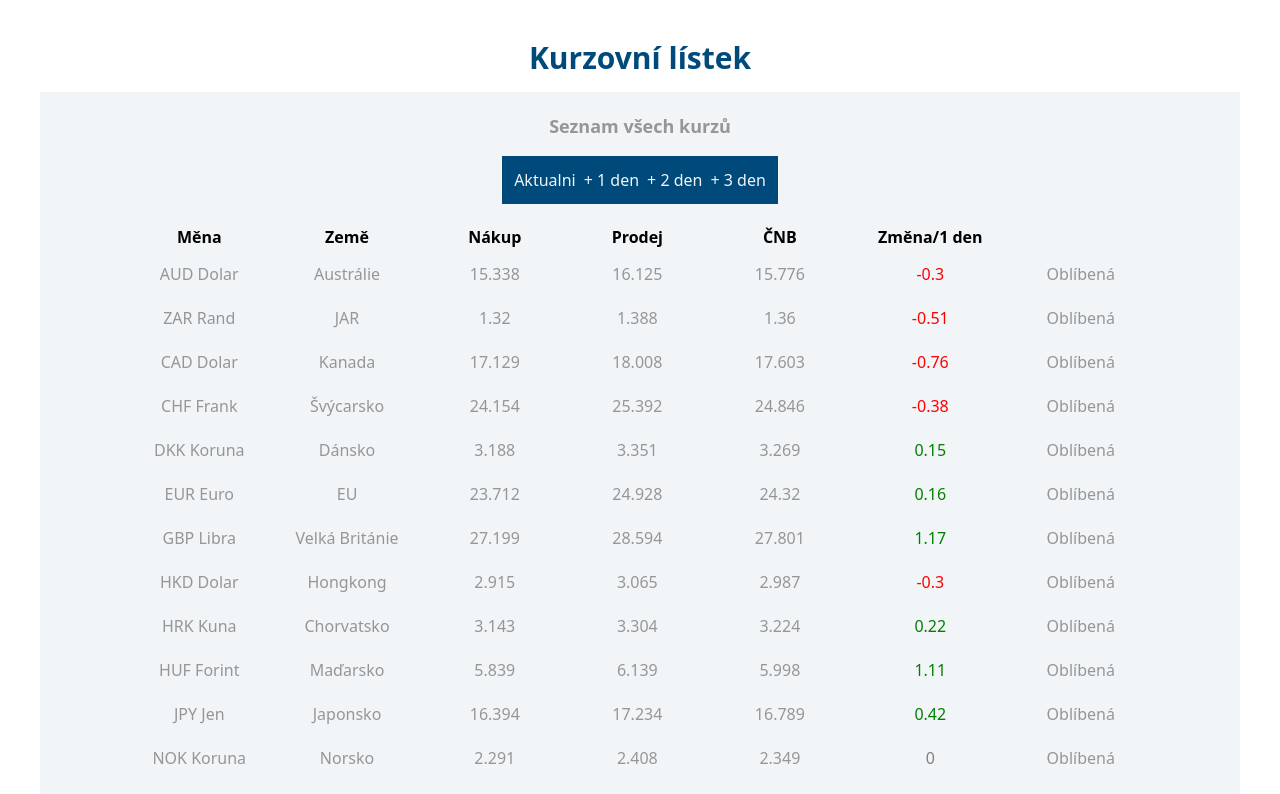
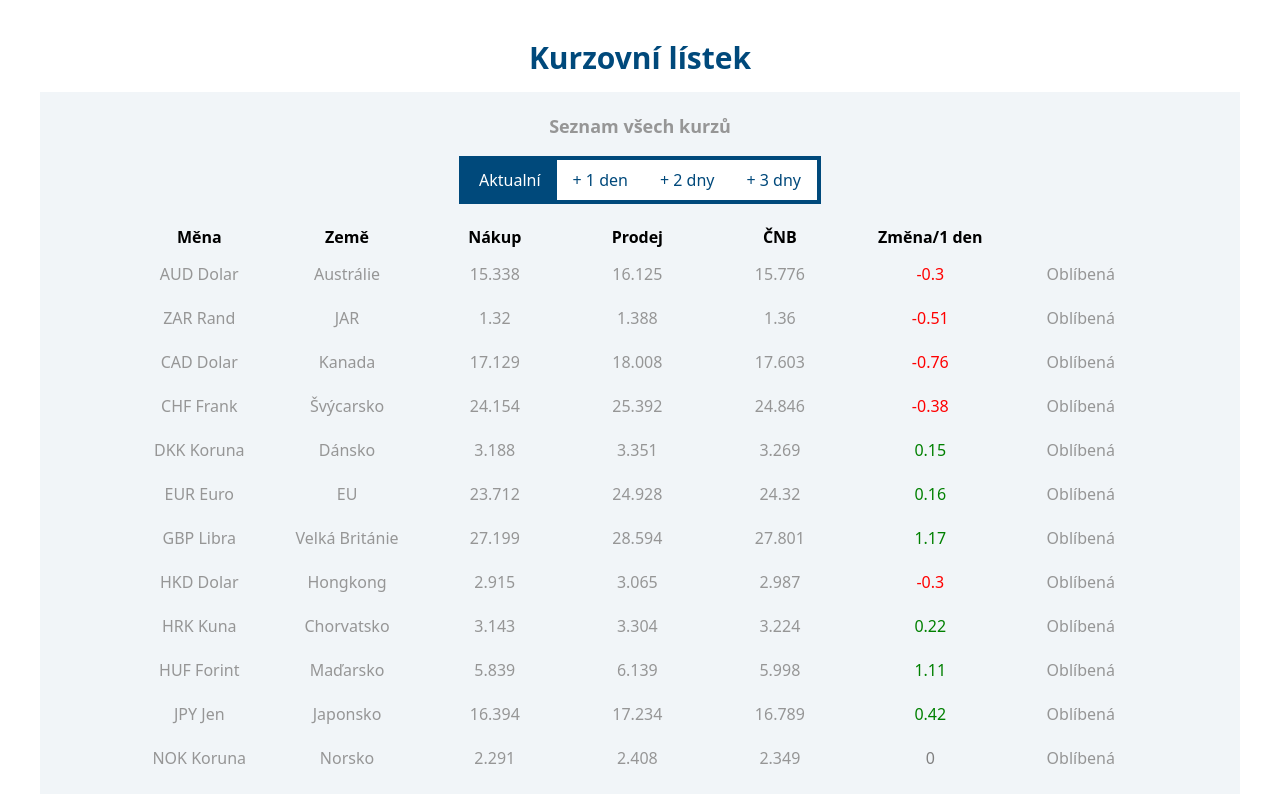
Before and after one commit to mrtnprzk/cs-kurzovni-listek, a Next.js app: page / in a window 1280 px wide. Shown: the top 794 px of the page. Built offline with nearby package versions, Linux system fonts and the light colour scheme.

Commit message:
[ADD] FavoriteDataProvider & GenericDaySelecter

```diff
--- /dev/null
+++ b/src/components/GenericDaySelector.tsx
@@ -0,0 +1,36 @@
+import { FC } from "react";
+
+interface GenericDaySelectorProps<T> {
+    objectWithValues: T;
+    estimatedDay: number;
+    setEstimatedDay: (index: number) => void;
+}
+
+const GenericDaySelector: FC<GenericDaySelectorProps<Record<string, string>>> = ({
+    objectWithValues,
+    estimatedDay,
+    setEstimatedDay,
+}): JSX.Element => {
+    return (
+        <div className="flex border-4 border-darkBlue text-lightGrey ">
+            {Object?.entries(objectWithValues).map(([key, value], i) => {
+                const selectedDay = estimatedDay === i;
+
+                const bgColor = selectedDay ? "bg-darkBlue " : "bg-white";
+                const textColor = selectedDay ? "text-white" : "text-darkBlue";
+
+                return (
+                    <button
+                        className={`${bgColor} ${textColor} py-2 px-4`}
+                        key={key}
+                        onClick={() => setEstimatedDay(i)}
+                    >
+                        {value}
+                    </button>
+                );
+            })}
+        </div>
+    );
+};
+
+export default GenericDaySelector;
--- /dev/null
+++ b/src/context/FavoriteDataContext.tsx
@@ -0,0 +1,38 @@
+import { createContext, FC, PropsWithChildren, useMemo } from "react";
+import { ExchangeData } from "@/global/types";
+import useLocalStorage from "@/hooks/useLocalStorage";
+
+interface FavoriteDataContextProps {
+    favoriteData: ExchangeData[];
+    addToFavorite: (exchangeItem: ExchangeData) => void;
+    removeFromFavorite: (exchangeItem: ExchangeData) => void;
+}
+
+const DEFAULT_DATA_CONTEXT_PROPS: FavoriteDataContextProps = {
+    favoriteData: [],
+    addToFavorite: () => [],
+    removeFromFavorite: () => [],
+};
+
+export const FavoriteDataContext = createContext<FavoriteDataContextProps>(DEFAULT_DATA_CONTEXT_PROPS);
+
+export const FavoriteDataProvider: FC<PropsWithChildren> = ({ children }) => {
+    const [favoriteData, setFavoriteData] = useLocalStorage<ExchangeData[]>("favorite", []);
+
+    const addToFavorite = (exchangeItem: ExchangeData) => {
+        //I put this here to be sure I cannot have two same objects in array
+        if (favoriteData.some((favItem) => favItem.shortName === exchangeItem.shortName)) return;
+
+        const arrayWithAddedItem = [...favoriteData, exchangeItem];
+        setFavoriteData(arrayWithAddedItem);
+    };
+
+    const removeFromFavorite = (exchangeItem: ExchangeData) => {
+        const arrayWithDeletedItem = favoriteData.filter((favItem) => favItem.shortName !== exchangeItem.shortName);
+        setFavoriteData(arrayWithDeletedItem);
+    };
+
+    const value = useMemo(() => ({ favoriteData, addToFavorite, removeFromFavorite }), [favoriteData]);
+
+    return <FavoriteDataContext.Provider value={value}>{children}</FavoriteDataContext.Provider>;
+};
--- a/src/global/types.ts
+++ b/src/global/types.ts
@@ -8,6 +8,13 @@ export type ExchangeData = {
     cnb: number;
 };
 
+export enum ExchangeForEstimatedDays {
+    CURRENT = "Aktualní",
+    PLUS_ONE = "+ 1 den",
+    PLUS_TWO = "+ 2 dny",
+    PLUS_THREE = "+ 3 dny",
+}
+
 export enum ExchangeTableHead {
     CURRENCY = "Měna",
     COUNTRY = "Země",
--- a/src/pages/_app.tsx
+++ b/src/pages/_app.tsx
@@ -2,6 +2,7 @@ import type { AppProps } from "next/app";
 import Head from "next/head";
 
 import { DataProvider } from "@/context/DataContext";
+import { FavoriteDataProvider } from "@/context/FavoriteDataContext";
 
 import "@/styles/globals.css";
 
@@ -12,7 +13,9 @@ export default function App({ Component, pageProps }: AppProps) {
                 <title>ČS - Kurzovní lístek</title>
             </Head>
             <DataProvider>
-                <Component {...pageProps} />
+                <FavoriteDataProvider>
+                    <Component {...pageProps} />
+                </FavoriteDataProvider>
             </DataProvider>
         </>
     );
--- a/src/pages/index.tsx
+++ b/src/pages/index.tsx
@@ -1,33 +1,26 @@
-import { useContext } from "react";
+import { useContext, useState } from "react";
 
 import { DataContext } from "@/context/DataContext";
-import useLocalStorage from "@/hooks/useLocalStorage";
-import { ExchangeData, ExchangeTableHead } from "@/global/types";
+import { FavoriteDataContext } from "@/context/FavoriteDataContext";
+import LayoutWithTitle from "@/components/LayoutWithTitle";
 import GenericTableHead from "@/components/GenericTableHead";
+import GenericDaySelector from "@/components/GenericDaySelector";
+import ExchangeTable from "@/components/ExchangeTable";
 import ExchangeTableBody from "@/components/ExchangeTableBody";
-import ExchangeTable from "@/components/ExchangeTable";
-import LayoutWithTitle from "@/components/LayoutWithTitle";
+import { ExchangeForEstimatedDays, ExchangeTableHead } from "@/global/types";
 
 export default function Home() {
     const { data, loading, error } = useContext(DataContext);
-    const [favoriteData, setFavoriteData] = useLocalStorage<ExchangeData[]>("favorite", []);
+    const { favoriteData, addToFavorite, removeFromFavorite } = useContext(FavoriteDataContext);
+    const [estimatedDay, setEstimatedDay] = useState(0);
 
-    const addToFavorite = (exchangeItem: ExchangeData) => {
-        //I put this here to be sure I cannot have two same objects in array
-        if (favoriteData.some((favItem) => favItem.shortName === exchangeItem.shortName)) return;
-
-        const arrayWithAddedItem = [...favoriteData, exchangeItem];
-        setFavoriteData(arrayWithAddedItem);
+    const selectEstimatedDay = (number: number) => {
+        setEstimatedDay(number);
     };
 
-    const removeFromFavorite = (exchangeItem: ExchangeData) => {
-        const arrayWithDeletedItem = favoriteData.filter((favItem) => favItem.shortName !== exchangeItem.shortName);
-        setFavoriteData(arrayWithDeletedItem);
-    };
-
-    // This can be a spinning loader or a skeleton loader for the table
-    // It is also possible to prefetch data on the server side using Next.js
     if (loading)
+        // This can be a spinning loader or a skeleton loader for the table
+        // It is also possible to prefetch data on the server side using Next.js
         return (
             <div className="flex justify-center items-center h-screen">
                 <h3 className="text-xl font-bold">Loading...</h3>
@@ -57,13 +50,11 @@ export default function Home() {
             )}
 
             <LayoutWithTitle title="Seznam všech kurzů" className="bg-lightGrey">
-                {/* TODO make this component down below*/}
-                <div className="flex gap-2 bg-darkBlue text-lightGrey p-3">
-                    <div>Aktualni</div>
-                    <div>+ 1 den</div>
-                    <div>+ 2 den</div>
-                    <div>+ 3 den</div>
-                </div>
+                <GenericDaySelector
+                    objectWithValues={ExchangeForEstimatedDays}
+                    estimatedDay={estimatedDay}
+                    setEstimatedDay={selectEstimatedDay}
+                />
                 <ExchangeTable>
                     <GenericTableHead objectWithValues={ExchangeTableHead} />
                     <ExchangeTableBody
```
